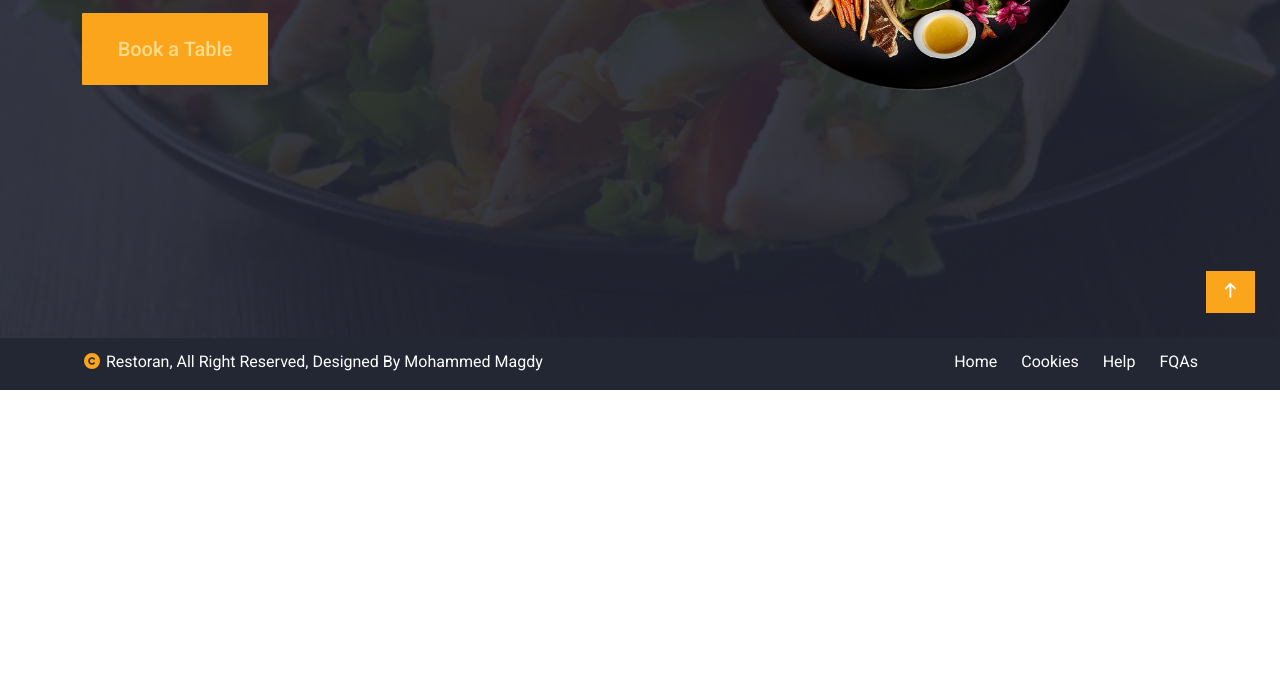
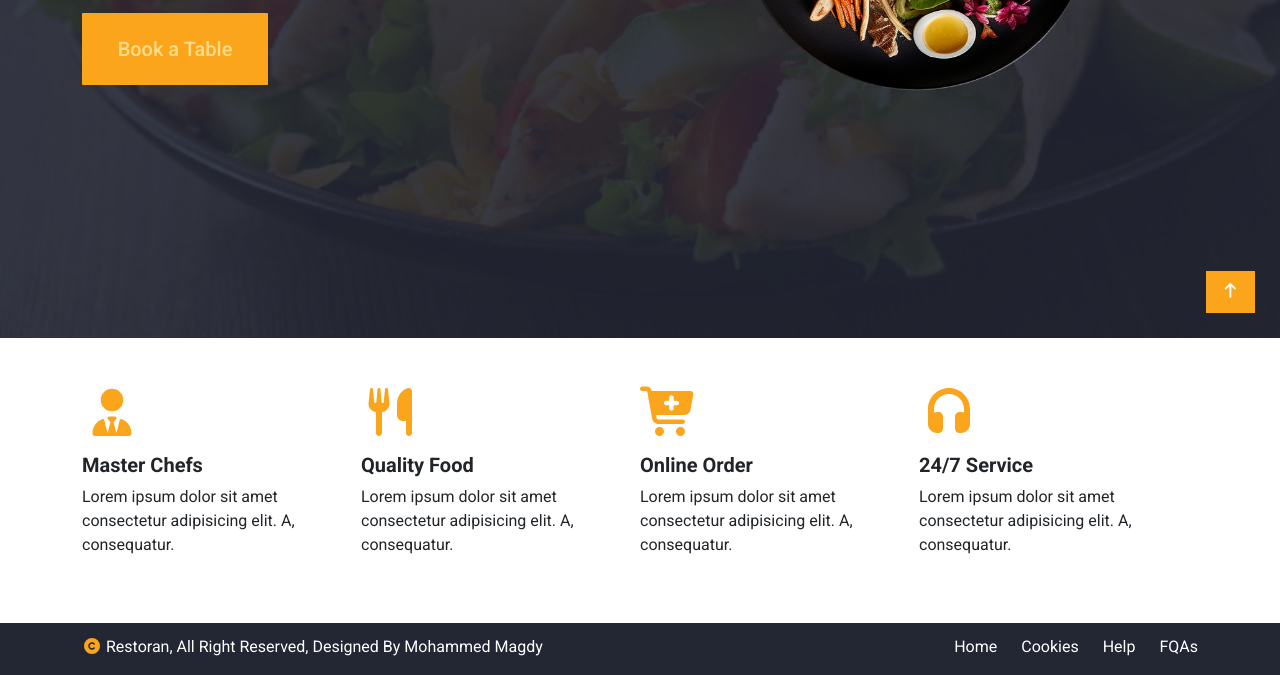
Before and after one commit to SEMG90/Restoran, a plain HTML site: page index.html in a window 1280 px wide. Shown: the part 462-1137 px from the top of the page. Before the commit the page ends 852 px from the top, so only its background shows below. Drawn offline with Linux system fonts and the light colour scheme.

Commit message:
three commit

```diff
--- a/css/main.css
+++ b/css/main.css
@@ -9,6 +9,9 @@
 }
 body{
     font-family: "Roboto", sans-serif; /* regular font */
+}
+section{
+    padding: 50px 0;
 }
 .font-spec{
     font-family: "Josefin Sans", sans-serif;
--- a/index.html
+++ b/index.html
@@ -1,5 +1,3 @@
-
-
 
 <!DOCTYPE html>
 <html lang="en">
@@ -65,7 +63,7 @@
           <!-- content -->
           <div class="content text-white d-flex flex-column text-center text-lg-start flex-lg-row align-items-lg-center justify-content-lg-between">
             <!-- text -->
-            <div class="text col-lg-6">
+            <div class="text">
               <h1 class="display-2 fw-bold font-spec">
                 <span class="d-block">Enjoy Our</span>
                 <span class="d-block">Delicious Meal</span></h1>
@@ -92,6 +90,42 @@
     <!-- start arrow fixed -->
     <a href="#header" class="arrow d-block position-fixed f-text-xxxsm text-white"><span class="fa-solid fa-arrow-up"></span></a>
     <!-- end arrow fixed -->
+
+    <!-- start service -->
+    <section class="service" id="service">
+      <div class="container">
+        <div class="row">
+
+          <!-- service item -->
+           <div class="service-item">
+            <div class="d-flex flex-wrap">
+              <div class="col-12 col-md-6 col-lg-3">
+                <span class="fa fa-3x fa-user-tie diff-color pb-3"></span>
+                <h5 class="fw-bold">Master Chefs</h5>
+                <p>Lorem ipsum dolor sit amet consectetur adipisicing elit. A, consequatur.</p>
+              </div>
+              <div class="col-12 col-md-6 col-lg-3">
+                <span class="fa fa-3x fa-utensils diff-color pb-3"></span>
+                <h5 class="fw-bold">Quality Food</h5>
+                <p>Lorem ipsum dolor sit amet consectetur adipisicing elit. A, consequatur.</p>
+              </div>
+              <div class="col-12 col-md-6 col-lg-3">
+                <span class="fa fa-3x fa-cart-plus diff-color pb-3"></span>
+                <h5 class="fw-bold">Online Order</h5>
+                <p>Lorem ipsum dolor sit amet consectetur adipisicing elit. A, consequatur.</p>
+              </div>
+              <div class="col-12 col-md-6 col-lg-3">
+                <span class="fa fa-3x fa-headphones diff-color pb-3"></span>
+                <h5 class="fw-bold">24/7 Service</h5>
+                <p>Lorem ipsum dolor sit amet consectetur adipisicing elit. A, consequatur.</p>
+              </div>
+            </div>
+           </div>
+        </div>
+      </div>
+    </section>
+    <!-- end service -->
+
 
     <!-- start footer -->
     <footer class="footer" id="footer">
```
Also changed, not shown: assests/images/favicon.ico (added).
